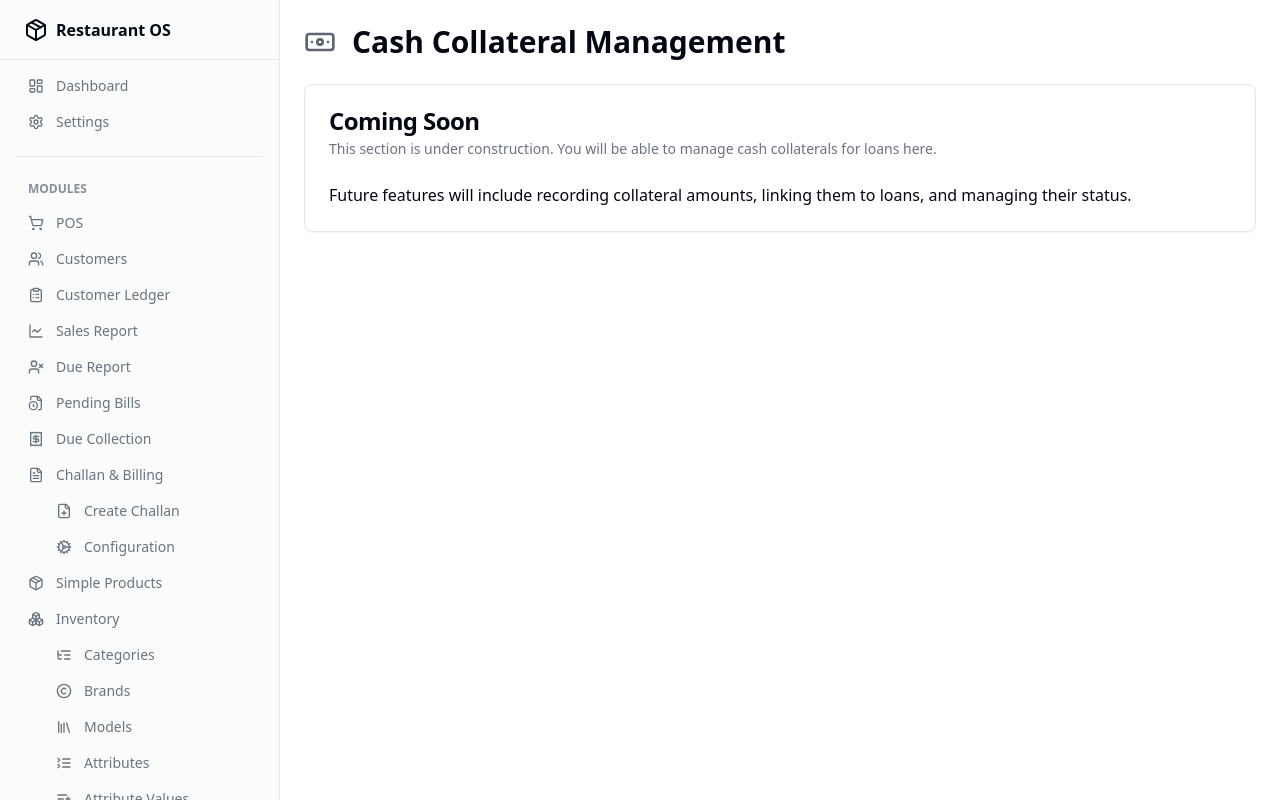
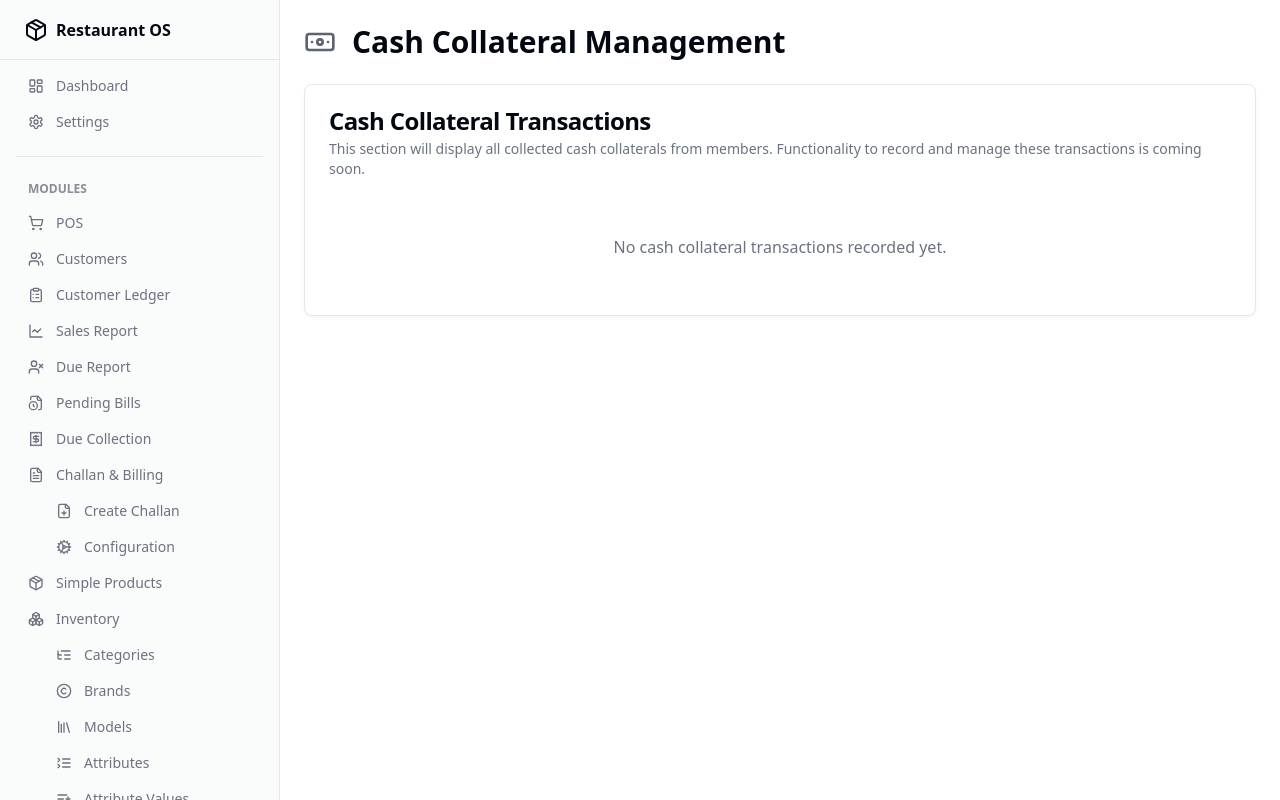
Before and after one commit to rahat1995/Order-Mgt, a Next.js app: page /admin/modules/microfinance/cash-collateral in a window 1280 px wide. Built offline with nearby package versions, Linux system fonts and the light colour scheme.

Commit message:
dear, i go cash colleterial, but it show coming soon,

```diff
--- a/src/app/admin/modules/microfinance/cash-collateral/page.tsx
+++ b/src/app/admin/modules/microfinance/cash-collateral/page.tsx
@@ -1,6 +1,6 @@
 
+import { Banknote } from "lucide-react";
 import { Card, CardContent, CardHeader, CardTitle, CardDescription } from "@/components/ui/card";
-import { Banknote } from "lucide-react";
 
 export default function CashCollateralPage() {
   return (
@@ -11,13 +11,13 @@ export default function CashCollateralPage() {
       </div>
       <Card>
         <CardHeader>
-          <CardTitle>Coming Soon</CardTitle>
+          <CardTitle>Cash Collateral Transactions</CardTitle>
           <CardDescription>
-            This section is under construction. You will be able to manage cash collaterals for loans here.
+            This section will display all collected cash collaterals from members. Functionality to record and manage these transactions is coming soon.
           </CardDescription>
         </CardHeader>
         <CardContent>
-          <p>Future features will include recording collateral amounts, linking them to loans, and managing their status.</p>
+          <p className="text-center text-muted-foreground p-8">No cash collateral transactions recorded yet.</p>
         </CardContent>
       </Card>
     </div>
```
